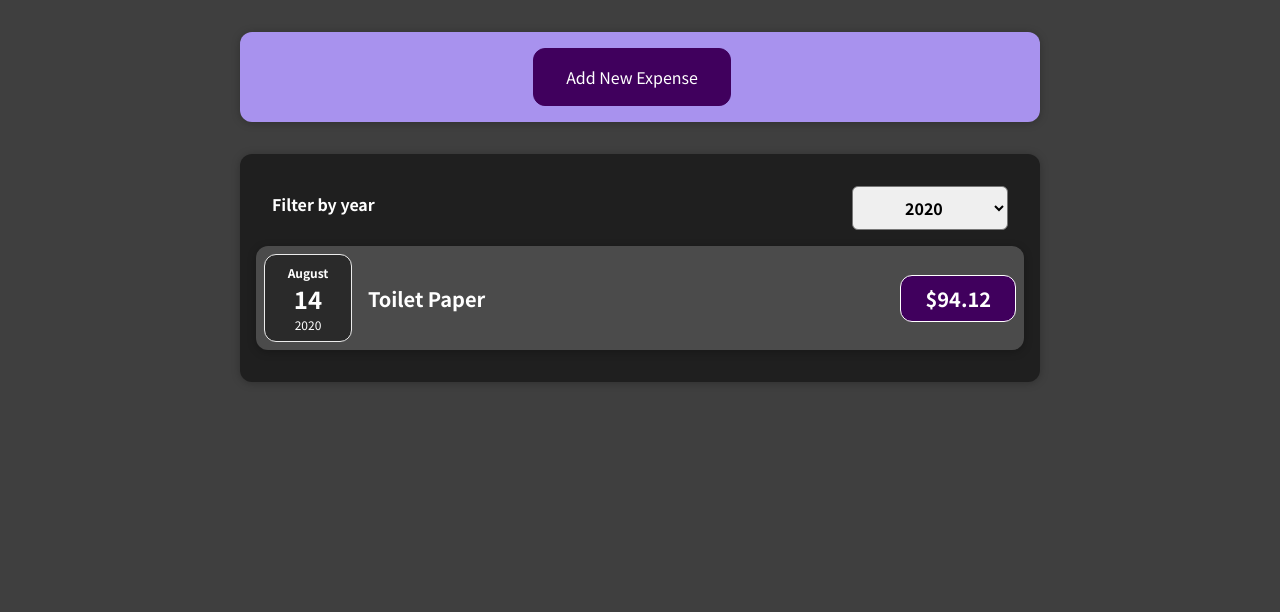
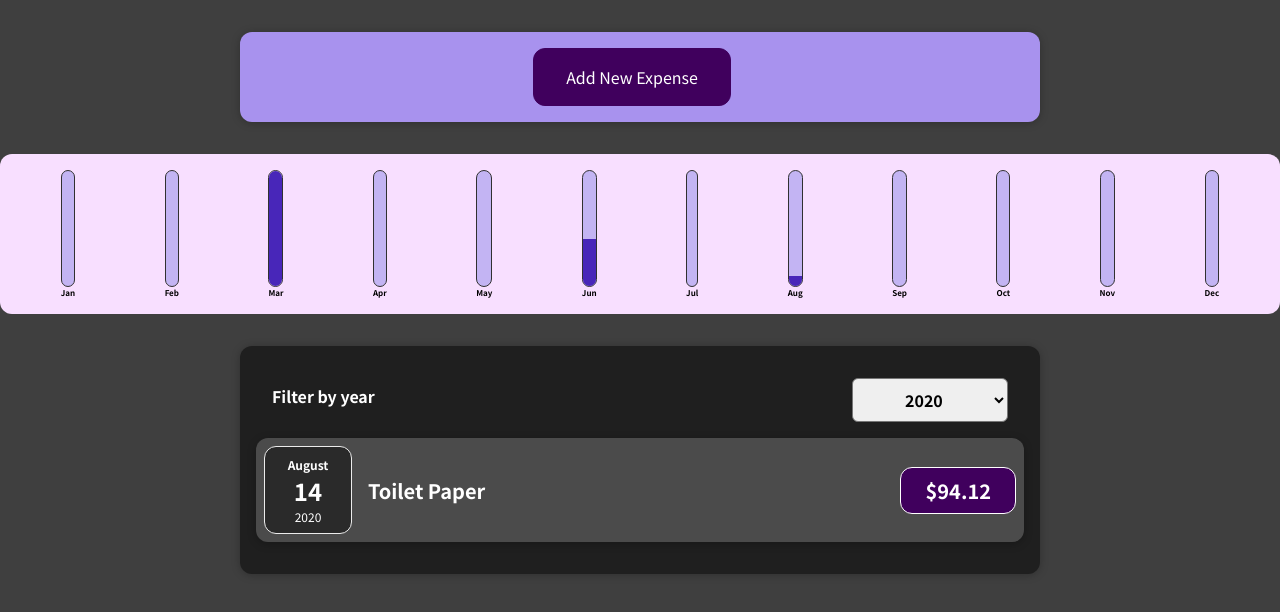
Before and after one commit to movileanuv/react-complete-guide, a React (Create React App) app in the folder 01-starting-setup/: page / in a window 1280 px wide. Shown: the top 612 px of the page. Built offline with nearby package versions, Linux system fonts and the light colour scheme.

Commit message:
add expenses chart

```diff
--- a/01-starting-setup/src/App.js
+++ b/01-starting-setup/src/App.js
@@ -1,6 +1,8 @@
 import Expenses from "./components/Expenses/Expenses";
 import NewExpense from "./components/NewExpense/NewExpense";
 import {useState} from "react";
+import ExpensesChart from "./components/Expenses/ExpensesChart";
+import Card from "./components/UI/Card";
 
 const DUMMY_EXPENSES = [
   {
@@ -35,6 +37,7 @@
   return (
     <div>
       <NewExpense onAddExpense={addExpenseHandler}/>
+      <ExpensesChart expenses={expenses}/>
       <Expenses expenses={expenses}></Expenses>
     </div>
   );
--- /dev/null
+++ b/01-starting-setup/src/components/Chart/Chart.css
@@ -0,0 +1,9 @@
+.chart {
+  padding: 1rem;
+  border-radius: 12px;
+  background-color: #f8dfff;
+  text-align: center;
+  display: flex;
+  justify-content: space-around;
+  height: 10rem;
+}
--- /dev/null
+++ b/01-starting-setup/src/components/Chart/Chart.js
@@ -0,0 +1,20 @@
+import './Chart.css'
+import ChartBar from "./ChartBar";
+
+
+function Chart(props) {
+  const valuesArray = props.dataPoints.map(i => i.value)
+  const maxValue = Math.max(...valuesArray)
+
+  return <div className={'chart'}>
+    {props.dataPoints.map(dataPoint =>
+      <ChartBar
+        value={dataPoint.value}
+        maxValue={maxValue}
+        key={dataPoint.label}
+        label={dataPoint.label}
+      />)}
+  </div>
+}
+
+export default Chart
--- /dev/null
+++ b/01-starting-setup/src/components/Chart/ChartBar.css
@@ -0,0 +1,30 @@
+.chart-bar {
+  height: 100%;
+  display: flex;
+  flex-direction: column;
+  align-items: center;
+}
+
+.chart-bar__inner {
+  height: 100%;
+  width: 100%;
+  border: 1px solid #313131;
+  border-radius: 12px;
+  background-color: #c3b4f3;
+  overflow: hidden;
+  display: flex;
+  flex-direction: column;
+  justify-content: flex-end;
+}
+
+.chart-bar__fill {
+  background-color: #4826b9;
+  width: 100%;
+  transition: all 0.3s ease-out;
+}
+
+.chart-bar__label {
+  font-weight: bold;
+  font-size: 0.5rem;
+  text-align: center;
+}
--- /dev/null
+++ b/01-starting-setup/src/components/Chart/ChartBar.js
@@ -0,0 +1,19 @@
+import './ChartBar.css'
+
+
+function ChartBar(props) {
+  let barFillHeight = '0%'
+
+  if (props.maxValue > 0) {
+    barFillHeight = Math.round(props.value / props.maxValue * 100) + '%'
+  }
+
+  return <div className={'chart-bar'}>
+    <div className={'chart-bar__inner'}>
+      <div className={'chart-bar__fill'} style={{height: barFillHeight}}></div>
+    </div>
+    <div className={'chart-bar__label'}>{props.label}</div>
+  </div>
+}
+
+export default ChartBar
--- /dev/null
+++ b/01-starting-setup/src/components/Expenses/ExpensesChart.js
@@ -0,0 +1,27 @@
+import Chart from "../Chart/Chart";
+
+function ExpensesChart(props) {
+  const dataPoints = [
+    {label: 'Jan', value: 0},
+    {label: 'Feb', value: 0},
+    {label: 'Mar', value: 0},
+    {label: 'Apr', value: 0},
+    {label: 'May', value: 0},
+    {label: 'Jun', value: 0},
+    {label: 'Jul', value: 0},
+    {label: 'Aug', value: 0},
+    {label: 'Sep', value: 0},
+    {label: 'Oct', value: 0},
+    {label: 'Nov', value: 0},
+    {label: 'Dec', value: 0},
+  ]
+
+  for (const expense of props.expenses) {
+    const month = expense.date.getMonth()
+    dataPoints[month].value += expense.amount
+  }
+
+  return <Chart dataPoints={dataPoints}/>
+}
+
+export default ExpensesChart
```
